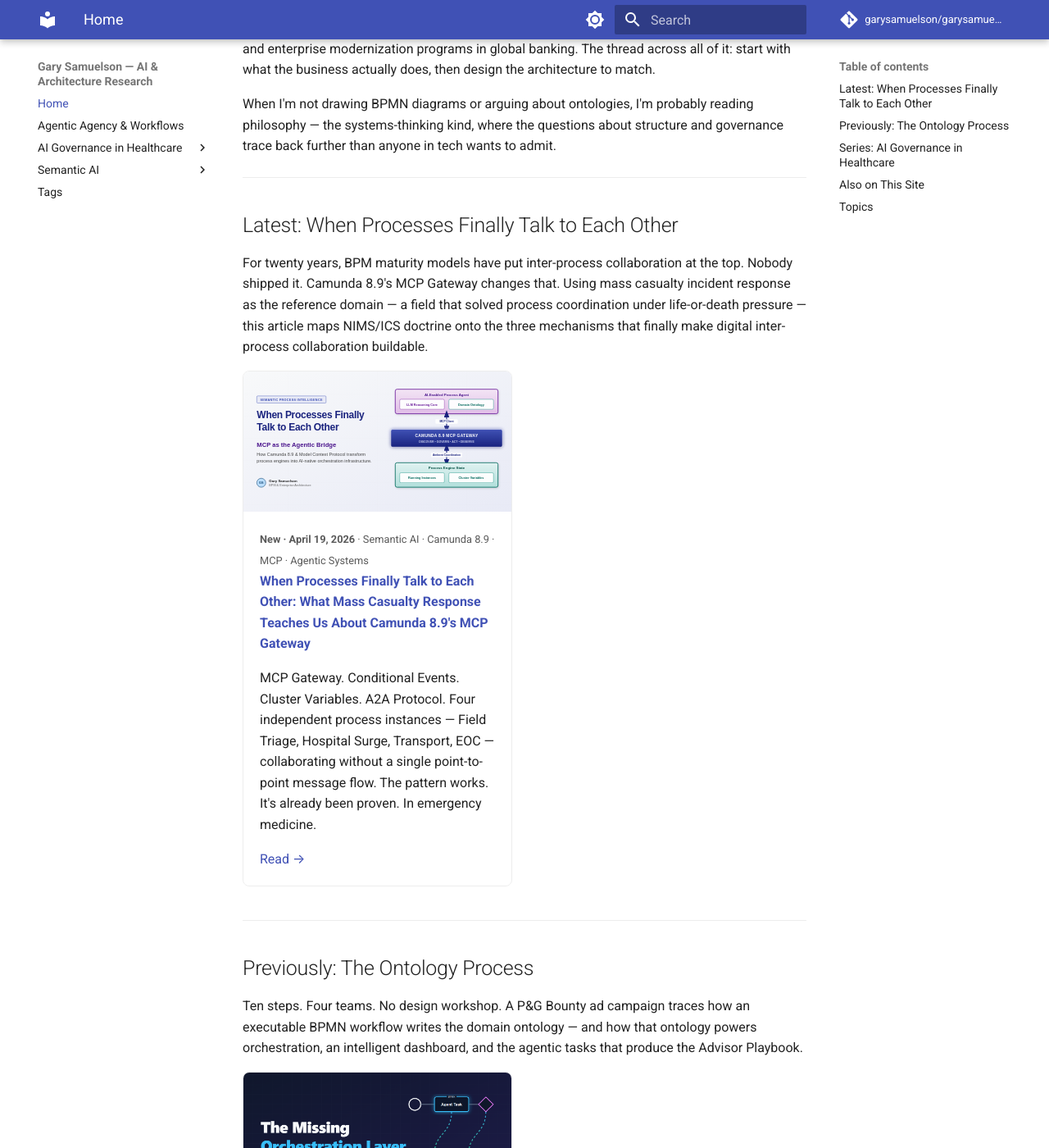
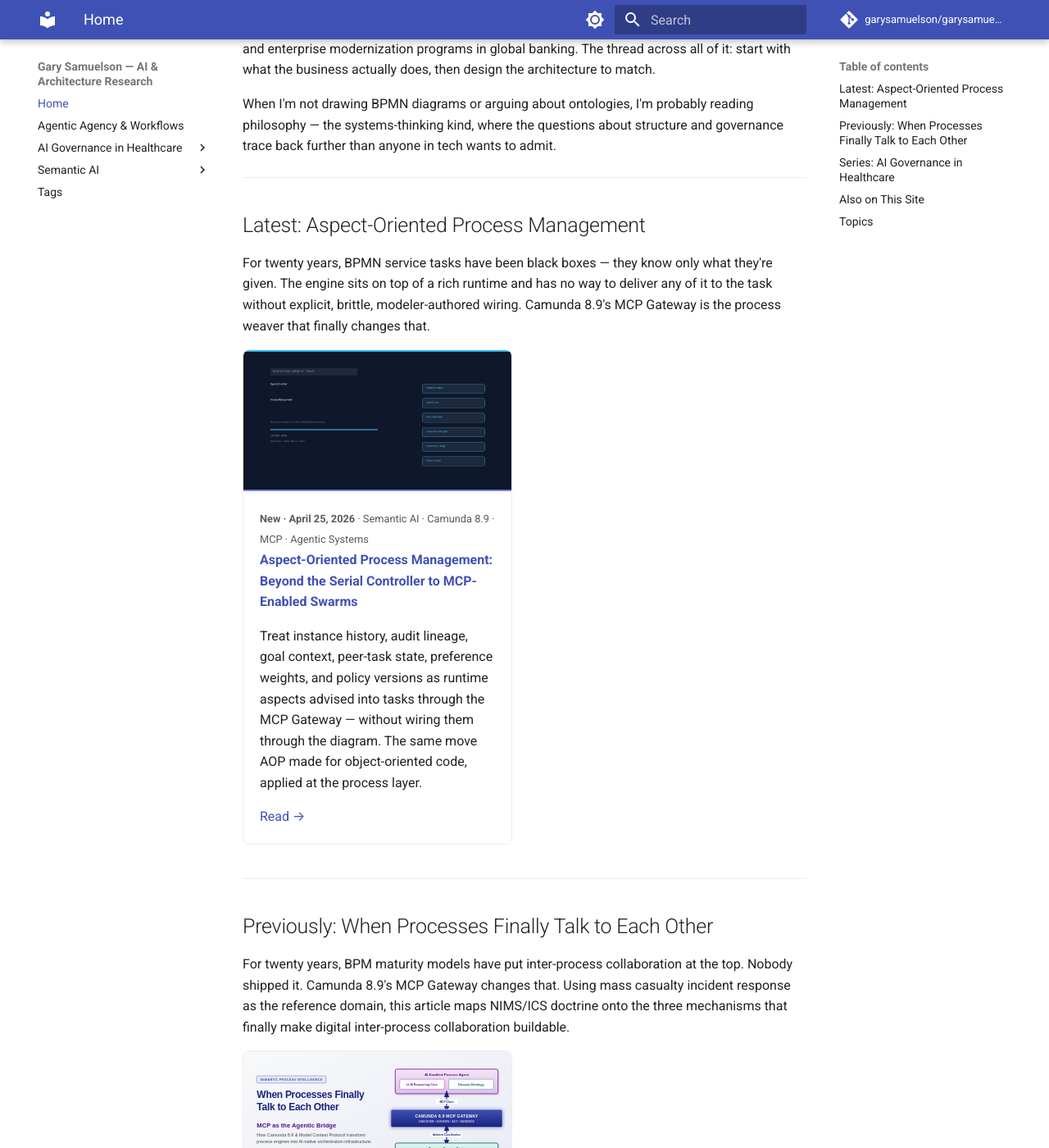
Before and after one commit to garysamuelson/garysamuelson.github.io, an MkDocs documentation site: the page built from docs/index.md, in a window 1280 px wide and 1400 px high, scrolled down 344 px. Shown: the whole window at 82% size. Built offline with MkDocs 1.6.1 and Material for MkDocs 9.7.7, drawn with Linux system fonts in a browser that asks for light colours; comment, search, counter and statistics services are not loaded; some of the changed text lies outside the part shown.

Commit message:
Home page: feature AOPM as Latest, demote inter-process to Previously

```diff
--- a/docs/index.md
+++ b/docs/index.md
@@ -10,9 +10,31 @@
 
 ---
 
-## Latest: When Processes Finally Talk to Each Other
+## Latest: Aspect-Oriented Process Management
 
-For twenty years, BPM maturity models have put inter-process collaboration at the top. Nobody shipped it. Camunda 8.9's MCP Gateway changes that. Using mass casualty incident response as the reference domain — a field that solved process coordination under life-or-death pressure — this article maps NIMS/ICS doctrine onto the three mechanisms that finally make digital inter-process collaboration buildable.
+For twenty years, BPMN service tasks have been black boxes — they know only what they're given. The engine sits on top of a rich runtime and has no way to deliver any of it to the task without explicit, brittle, modeler-authored wiring. Camunda 8.9's MCP Gateway is the process weaver that finally changes that.
+
+<div style="display:grid; grid-template-columns: repeat(auto-fill, minmax(280px, 1fr)); gap:1.5rem; margin-bottom:2rem;">
+
+<div markdown style="border:1px solid var(--md-default-fg-color--lightest); border-radius:8px; overflow:hidden;">
+<a href="semantic-ai/aspect-oriented-process-management/">
+  <img src="assets/aopm_social_s8_v1.png" alt="Aspect-Oriented Process Management" style="width:100%; display:block;" />
+</a>
+<div style="padding:1rem;">
+<small><strong>New · April 25, 2026</strong> · Semantic AI · Camunda 8.9 · MCP · Agentic Systems</small><br/>
+<strong><a href="semantic-ai/aspect-oriented-process-management/">Aspect-Oriented Process Management: Beyond the Serial Controller to MCP-Enabled Swarms</a></strong>
+<p>Treat instance history, audit lineage, goal context, peer-task state, preference weights, and policy versions as runtime aspects advised into tasks through the MCP Gateway — without wiring them through the diagram. The same move AOP made for object-oriented code, applied at the process layer.</p>
+<a href="semantic-ai/aspect-oriented-process-management/">Read →</a>
+</div>
+</div>
+
+</div>
+
+---
+
+## Previously: When Processes Finally Talk to Each Other
+
+For twenty years, BPM maturity models have put inter-process collaboration at the top. Nobody shipped it. Camunda 8.9's MCP Gateway changes that. Using mass casualty incident response as the reference domain, this article maps NIMS/ICS doctrine onto the three mechanisms that finally make digital inter-process collaboration buildable.
 
 <div style="display:grid; grid-template-columns: repeat(auto-fill, minmax(280px, 1fr)); gap:1.5rem; margin-bottom:2rem;">
 
@@ -21,32 +43,10 @@
   <img src="assets/images/inter_process_semantic_collaboration_MCI_audience_header.svg" alt="When Processes Finally Talk to Each Other" style="width:100%; display:block;" />
 </a>
 <div style="padding:1rem;">
-<small><strong>New · April 19, 2026</strong> · Semantic AI · Camunda 8.9 · MCP · Agentic Systems</small><br/>
+<small><strong>April 19, 2026</strong> · Semantic AI · Camunda 8.9 · MCP · Agentic Systems</small><br/>
 <strong><a href="semantic-ai/inter-process-semantic-collaboration/">When Processes Finally Talk to Each Other: What Mass Casualty Response Teaches Us About Camunda 8.9's MCP Gateway</a></strong>
 <p>MCP Gateway. Conditional Events. Cluster Variables. A2A Protocol. Four independent process instances — Field Triage, Hospital Surge, Transport, EOC — collaborating without a single point-to-point message flow. The pattern works. It's already been proven. In emergency medicine.</p>
 <a href="semantic-ai/inter-process-semantic-collaboration/">Read →</a>
-</div>
-</div>
-
-</div>
-
----
-
-## Previously: The Ontology Process
-
-Ten steps. Four teams. No design workshop. A P&G Bounty ad campaign traces how an executable BPMN workflow writes the domain ontology — and how that ontology powers orchestration, an intelligent dashboard, and the agentic tasks that produce the Advisor Playbook.
-
-<div style="display:grid; grid-template-columns: repeat(auto-fill, minmax(280px, 1fr)); gap:1.5rem; margin-bottom:2rem;">
-
-<div markdown style="border:1px solid var(--md-default-fg-color--lightest); border-radius:8px; overflow:hidden;">
-<a href="semantic-ai/cpg-campaign-simplified-workflow/">
-  <img src="assets/images/banner_2_2026-04-11_13h51_14.png" alt="The Ontology Process — Orchestration, Dashboards, and Agentic Tasks" style="width:100%; display:block;" />
-</a>
-<div style="padding:1rem;">
-<small><strong>April 12, 2026</strong> · Semantic AI · BPMN · Agentic Systems</small><br/>
-<strong><a href="semantic-ai/cpg-campaign-simplified-workflow/">The Ontology Process: Orchestration, Dashboards, and Agentic Tasks</a></strong>
-<p>A simplified single-process walkthrough using P&G Bounty Paper Towels. Watch the domain ontology write itself across ten workflow steps — then power the orchestration, dashboard, and advisor playbook that follow.</p>
-<a href="semantic-ai/cpg-campaign-simplified-workflow/">Read →</a>
 </div>
 </div>
 
@@ -93,6 +93,18 @@
 <div style="display:grid; grid-template-columns: repeat(auto-fill, minmax(280px, 1fr)); gap:1.5rem; margin-bottom:2rem;">
 
 <div markdown style="border:1px solid var(--md-default-fg-color--lightest); border-radius:8px; overflow:hidden;">
+<a href="semantic-ai/cpg-campaign-simplified-workflow/">
+  <img src="assets/images/banner_2_2026-04-11_13h51_14.png" alt="The Ontology Process — Orchestration, Dashboards, and Agentic Tasks" style="width:100%; display:block;" />
+</a>
+<div style="padding:1rem;">
+<strong><a href="semantic-ai/cpg-campaign-simplified-workflow/">The Ontology Process: Orchestration, Dashboards, and Agentic Tasks</a></strong><br/>
+<small>April 12, 2026 · Semantic AI · BPMN · Agentic Systems</small>
+<p>Ten steps. Four teams. No design workshop. A P&G Bounty ad campaign traces how an executable BPMN workflow writes the domain ontology — then powers orchestration, an intelligent dashboard, and the agentic tasks that produce the Advisor Playbook.</p>
+<a href="semantic-ai/cpg-campaign-simplified-workflow/">Read →</a>
+</div>
+</div>
+
+<div markdown style="border:1px solid var(--md-default-fg-color--lightest); border-radius:8px; overflow:hidden;">
 <a href="agentic/agentic-agency-and-workflows/">
   <img src="assets/images/STEMI_detection_linkedin.png" alt="STEMI Detection — Agentic Architecture" style="width:100%; display:block;" />
 </a>
```
